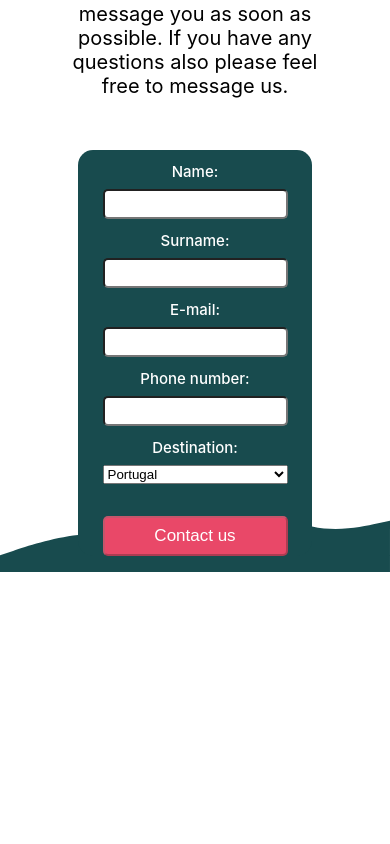
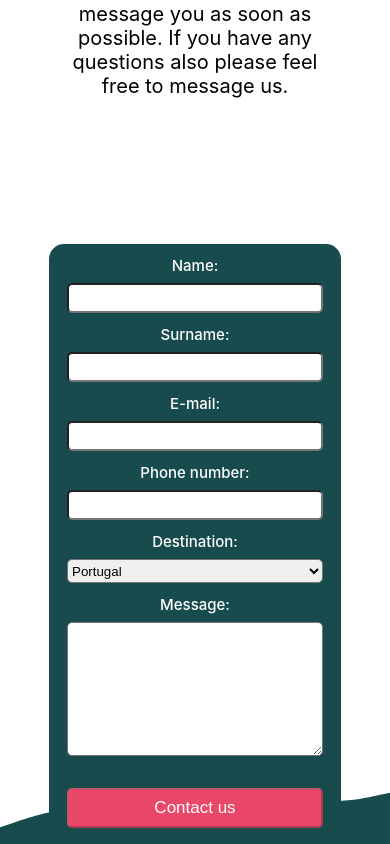
Before and after one commit to LilBr21/surf-retreats, a React (Create React App) app: page / in a window 390 px wide. Shown: the part 6151-6995 px from the top of the page. Before the commit the page ends 6723 px from the top, so only its background shows below. Built offline with nearby package versions, Linux system fonts and the light colour scheme.

Commit message:
form message field added and styles improved

```diff
--- a/src/App.css
+++ b/src/App.css
@@ -9,7 +9,7 @@
   display: flex;
   flex-direction: column-reverse;
   align-items: center;
-  margin-top: 23rem;
+  margin-top: 30rem;
   width: 100%;
 }
 
@@ -22,10 +22,10 @@
 }
 
 .choosedestination {
-    display: flex;
-    justify-content: center;
-    align-items: center;
-    margin-top: 1rem;
+  display: flex;
+  justify-content: center;
+  align-items: center;
+  margin-top: 1rem;
 }
 
 .wave {
@@ -33,3 +33,9 @@
   place-items: flex-end;
   width: 100%;
 }
+
+@media (max-width: 540px) {
+  .container {
+    margin-top: 40rem;
+  }
+}
--- a/src/components/Form.js
+++ b/src/components/Form.js
@@ -10,7 +10,7 @@ const StyledFormWrapper = styled.div`
     justify-self: center;
     justify-content: center;
     height: 100%;
-    width: 33%;
+    width: 75%;
     background: #184b4e;
     margin-bottom: 4rem;
     border-radius: 15px;
@@ -19,6 +19,7 @@ const StyledFormWrapper = styled.div`
         display: flex;
         flex-direction: column;
         color: #fff;
+        width: 16rem;
 
         & label {
             font-size: 15px;
@@ -27,9 +28,13 @@ const StyledFormWrapper = styled.div`
             margin-bottom: 0.5rem;
         }
 
-        & input {
+        & input, select, textarea {
             height: 1.5rem;
             border-radius: 5px;
+        }
+
+        & textarea {
+            height: 8rem;
         }
 
         & p {
@@ -52,7 +57,7 @@ const StyledFormWrapper = styled.div`
     }
 
     @media (max-width: 540px) {
-        width: 80%;
+        width: 100%;
         margin-bottom: 1rem;
     }
 `;
@@ -98,9 +103,18 @@ const Form = () => {
         reset: resetPhoneInput
     } = useInput(isNotEmpty);
 
+    const {
+        value: enteredMessage,
+        isValid: messageIsValid,
+        hasError: messageHasError,
+        valueChangeHandler: messageChangeHandler,
+        inputBlurHandler: messageBlurHandler,
+        reset: resetMessageInput
+    } = useInput(isNotEmpty);
+
     let formIsValid = false;
 
-    if (nameIsValid && surnameIsValid && emailIsValid && phoneIsValid) {
+    if (nameIsValid && surnameIsValid && emailIsValid && phoneIsValid && messageIsValid) {
         formIsValid = true;
     }
 
@@ -111,7 +125,7 @@ const Form = () => {
     const checkValidityHandler = (event) => {
         event.preventDefault();
 
-        if (!nameIsValid || !surnameIsValid || !emailIsValid || !phoneIsValid) {
+        if (!nameIsValid || !surnameIsValid || !emailIsValid || !phoneIsValid || !messageIsValid) {
             return;
         }
 
@@ -119,6 +133,7 @@ const Form = () => {
         resetSurnameInput();
         resetEmailInput();
         resetPhoneInput();
+        resetMessageInput();
         setIsSubmitted(true);
     }
 
@@ -164,10 +179,19 @@ const Form = () => {
                     <option value="panama">Panama</option>
                     <option value="morocco">Morocco</option>
                 </select>
+                <label htmlFor="message">Message:</label>
+                <textarea
+                    type="text"
+                    id="message"
+                    onChange={messageChangeHandler}
+                    onBlur={messageBlurHandler}
+                    value={enteredMessage}
+                />
                 {nameInputHasError && (<p>Name must not be empty</p>)}
                 {surnameInputHasError && (<p>Surname must not be empty</p>)}
                 {emailHasError && (<p>Please enter correct email</p>)}
                 {phoneHasError && (<p>Please enter correct phone number</p>)}
+                {messageHasError && (<p>Message must not be empty</p>)}
                 {isSubmitted && (<p>Form is submitted!</p>)}
                 <button
                     type="submit"
```
